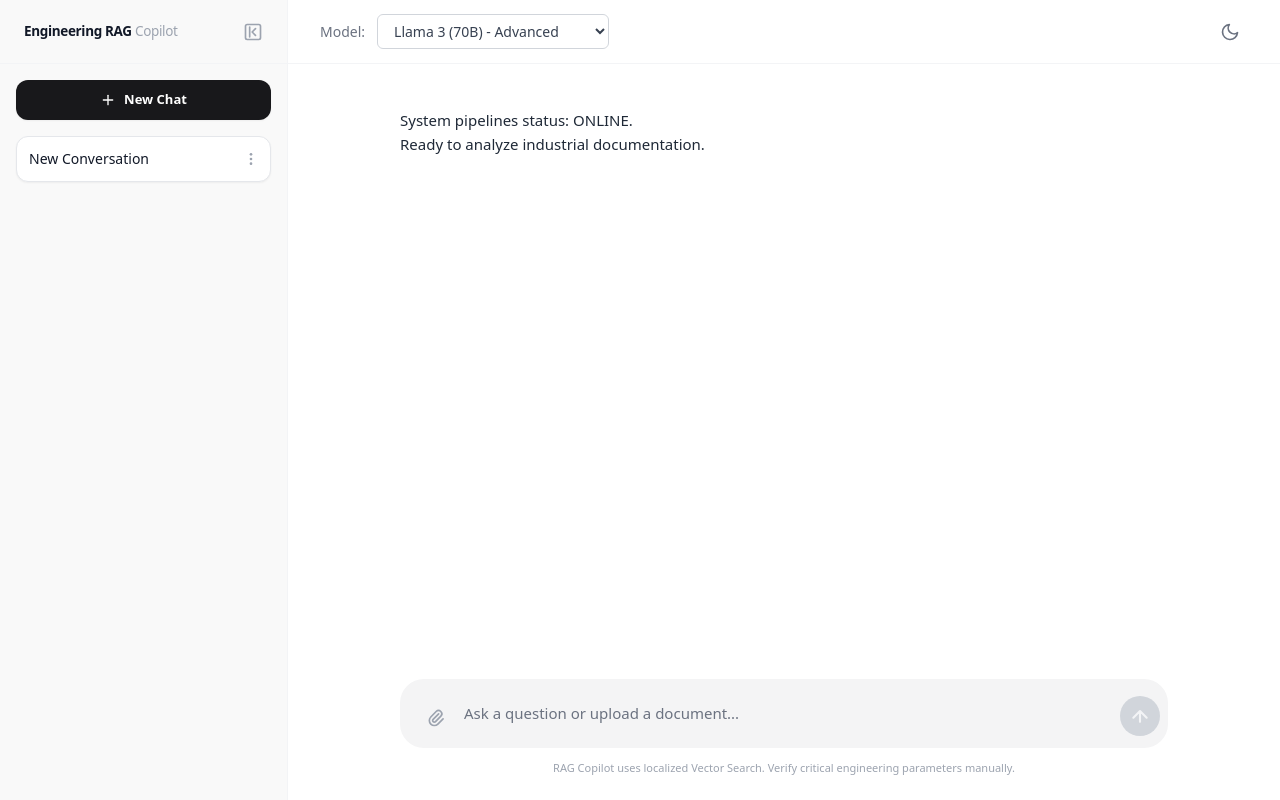
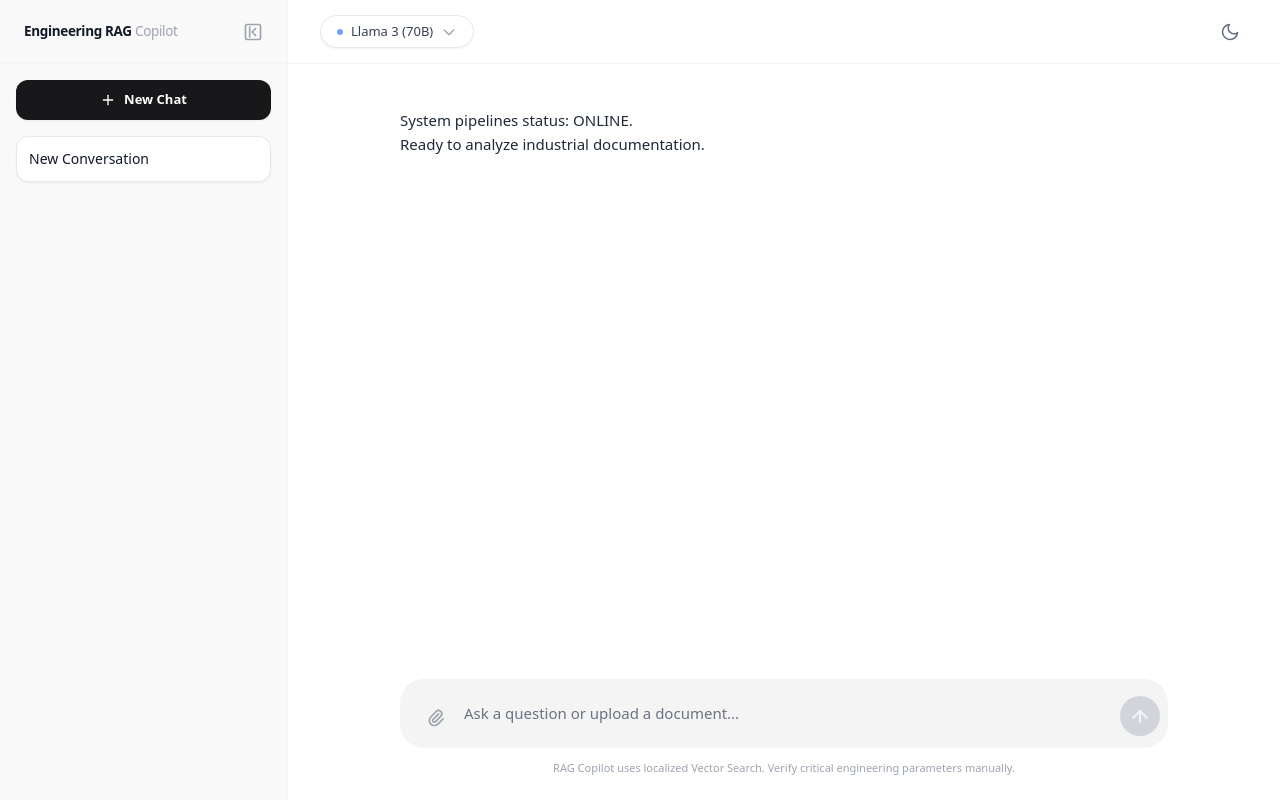
Before and after one commit to Lyte3890/rag-chat-frontend, a React (Vite) app: page / in a window 1280 px wide. Built offline with nearby package versions, Linux system fonts and the light colour scheme.

Commit message:
editing app.jsx

```diff
--- a/src/App.jsx
+++ b/src/App.jsx
@@ -1,4 +1,61 @@
 import { useState, useRef, useEffect } from 'react';
+
+// === КАСТОМНЕ МЕНЮ ВИБОРУ МОДЕЛІ ===
+function ModelSelect({ selectedModel, setSelectedModel }) {
+  const [isOpen, setIsOpen] = useState(false);
+  const menuRef = useRef(null);
+
+  const models = [
+    { id: 'llama3-70b-8192', name: 'Llama 3 (70B)', desc: 'Advanced reasoning' },
+    { id: 'llama3-8b-8192', name: 'Llama 3 (8B)', desc: 'Fast responses' },
+    { id: 'mixtral-8x7b-32768', name: 'Mixtral 8x7B', desc: 'Large context' }
+  ];
+
+  // Закриття меню при кліку поза ним
+  useEffect(() => {
+    const handleClickOutside = (event) => {
+      if (menuRef.current && !menuRef.current.contains(event.target)) {
+        setIsOpen(false);
+      }
+    };
+    document.addEventListener('mousedown', handleClickOutside);
+    return () => document.removeEventListener('mousedown', handleClickOutside);
+  }, []);
+
+  const currentModel = models.find(m => m.id === selectedModel);
+
+  return (
+    <div className="relative z-50" ref={menuRef}>
+      <button
+        onClick={() => setIsOpen(!isOpen)}
+        className="flex items-center gap-2 px-4 py-1.5 bg-white dark:bg-[#1a1a1a] border border-gray-200 dark:border-gray-800 rounded-full text-[13px] font-medium text-gray-700 dark:text-gray-300 hover:bg-gray-50 dark:hover:bg-[#27272a] transition-all shadow-sm"
+      >
+        <div className="flex items-center gap-2">
+          <div className="w-1.5 h-1.5 rounded-full bg-blue-500 animate-pulse"></div>
+          <span>{currentModel?.name}</span>
+        </div>
+        <svg className={`w-4 h-4 text-gray-400 transition-transform duration-300 ${isOpen ? 'rotate-180' : ''}`} fill="none" stroke="currentColor" viewBox="0 0 24 24"><path strokeLinecap="round" strokeLinejoin="round" strokeWidth="2" d="M19 9l-7 7-7-7" /></svg>
+      </button>
+
+      <div
+        className={`absolute right-0 top-[calc(100%+8px)] w-56 bg-white dark:bg-[#1a1a1a] border border-gray-100 dark:border-gray-800 rounded-2xl shadow-xl overflow-hidden transition-all duration-300 origin-top-right ${isOpen ? 'opacity-100 scale-100 translate-y-0' : 'opacity-0 scale-95 -translate-y-2 pointer-events-none'}`}
+      >
+        <div className="p-1.5">
+          {models.map(model => (
+            <button
+              key={model.id}
+              onClick={() => { setSelectedModel(model.id); setIsOpen(false); }}
+              className={`w-full text-left px-3 py-2.5 rounded-xl flex flex-col transition-colors ${selectedModel === model.id ? 'bg-blue-50 dark:bg-blue-900/20 text-blue-600 dark:text-blue-400' : 'hover:bg-gray-50 dark:hover:bg-[#27272a] text-gray-700 dark:text-gray-300'}`}
+            >
+              <span className="text-[13px] font-semibold">{model.name}</span>
+              <span className={`text-[11px] ${selectedModel === model.id ? 'text-blue-500/70 dark:text-blue-400/70' : 'text-gray-400'}`}>{model.desc}</span>
+            </button>
+          ))}
+        </div>
+      </div>
+    </div>
+  );
+}
 
 // === КОМПОНЕНТ ПОВІДОМЛЕННЯ (з ідеальною анімацією) ===
 function ChatMessage({ msg }) {
@@ -46,18 +103,23 @@ function ChatMessage({ msg }) {
         </div>
         {msg.sources && msg.sources.length > 0 && (
           <div className="flex flex-wrap gap-2 mt-1">
-            {msg.sources.map((src, i) => (
+            {msg.sources.map((src, i) => {
+              // Універсальна перевірка ключа для імені документа
+              const docName = src.document_name || src.source || src.doc || 'document.pdf';
+
+              return (
                 <a
                   key={i}
-                href={`${import.meta.env.VITE_API_BASE_URL}/docs/${src.doc}#page=${src.page}`}
+                  href={`${import.meta.env.VITE_API_BASE_URL}/docs/${docName}#page=${src.page}`}
                   target="_blank"
                   rel="noopener noreferrer"
-                className="flex items-center gap-1.5 px-3 py-1.5 bg-gray-50 dark:bg-[#1a1a1a] border border-gray-100 dark:border-gray-800 text-gray-500 dark:text-gray-400 rounded-lg text-[11px] font-mono cursor-pointer hover:bg-gray-100 dark:hover:bg-gray-800 transition-colors no-underline"
+                  className="flex items-center gap-1.5 px-3 py-1.5 bg-gray-50 dark:bg-[#1a1a1a] border border-gray-200 dark:border-gray-800 text-gray-500 dark:text-gray-400 rounded-lg text-[11px] font-mono cursor-pointer hover:bg-gray-100 dark:hover:bg-gray-800 transition-colors no-underline hover:-translate-y-0.5 shadow-sm hover:shadow"
                 >
-                <svg className="w-3 h-3" fill="none" stroke="currentColor" viewBox="0 0 24 24"><path strokeLinecap="round" strokeLinejoin="round" strokeWidth={2} d="M9 12h6m-6 4h6m2 5H7a2 2 0 01-2-2V5a2 2 0 012-2h5.586a1 1 0 01.707.293l5.414 5.414a1 1 0 01.293.707V19a2 2 0 01-2 2z" /></svg>
-                {src.doc} <span className="opacity-40">|</span> p.{src.page}
+                  <svg className="w-3 h-3 text-red-500 dark:text-red-400" fill="none" stroke="currentColor" viewBox="0 0 24 24"><path strokeLinecap="round" strokeLinejoin="round" strokeWidth={2} d="M9 12h6m-6 4h6m2 5H7a2 2 0 01-2-2V5a2 2 0 012-2h5.586a1 1 0 01.707.293l5.414 5.414a1 1 0 01.293.707V19a2 2 0 01-2 2z" /></svg>
+                  <span className="truncate max-w-[150px]">{docName}</span> <span className="opacity-40">|</span> p.{src.page}
                 </a>
-            ))}
+              );
+            })}
           </div>
         )}
       </div>
@@ -272,7 +334,6 @@ const handleSend = async (e) => {
       const response = await fetch(`${import.meta.env.VITE_API_BASE_URL}/api/chat`, {
         method: 'POST',
         body: formData,
-        // Браузер сам встановить правильні заголовки multipart/form-data для файлу
       });
 
       if (!response.ok) {
@@ -464,19 +525,8 @@ const handleSend = async (e) => {
 
         <div className="h-16 border-b border-gray-100 dark:border-gray-800 px-8 flex justify-between items-center bg-white/90 dark:bg-[#0a0a0a]/90 backdrop-blur-sm z-10 transition-colors">
 
-          {/* Випадаюче меню вибору моделі */}
-          <div className="flex items-center gap-3">
-            <span className="text-sm font-medium text-gray-500 dark:text-gray-400">Model:</span>
-            <select
-              value={selectedModel}
-              onChange={(e) => setSelectedModel(e.target.value)}
-              className="bg-transparent border border-gray-300 dark:border-gray-700 text-gray-700 dark:text-gray-200 rounded-md py-1.5 px-3 text-sm focus:outline-none focus:ring-2 focus:ring-gray-300 cursor-pointer"
-            >
-              <option value="llama3-70b-8192">Llama 3 (70B) - Advanced</option>
-              <option value="llama3-8b-8192">Llama 3 (8B) - Fast</option>
-              <option value="mixtral-8x7b-32768">Mixtral 8x7B - Large Context</option>
-            </select>
-          </div>
+          {/* Виклик нашого кастомного меню моделі */}
+          <ModelSelect selectedModel={selectedModel} setSelectedModel={setSelectedModel} />
 
           <button
             onClick={() => setIsDark(!isDark)}
```
Lines whose indentation alone changed are shown as unchanged.
